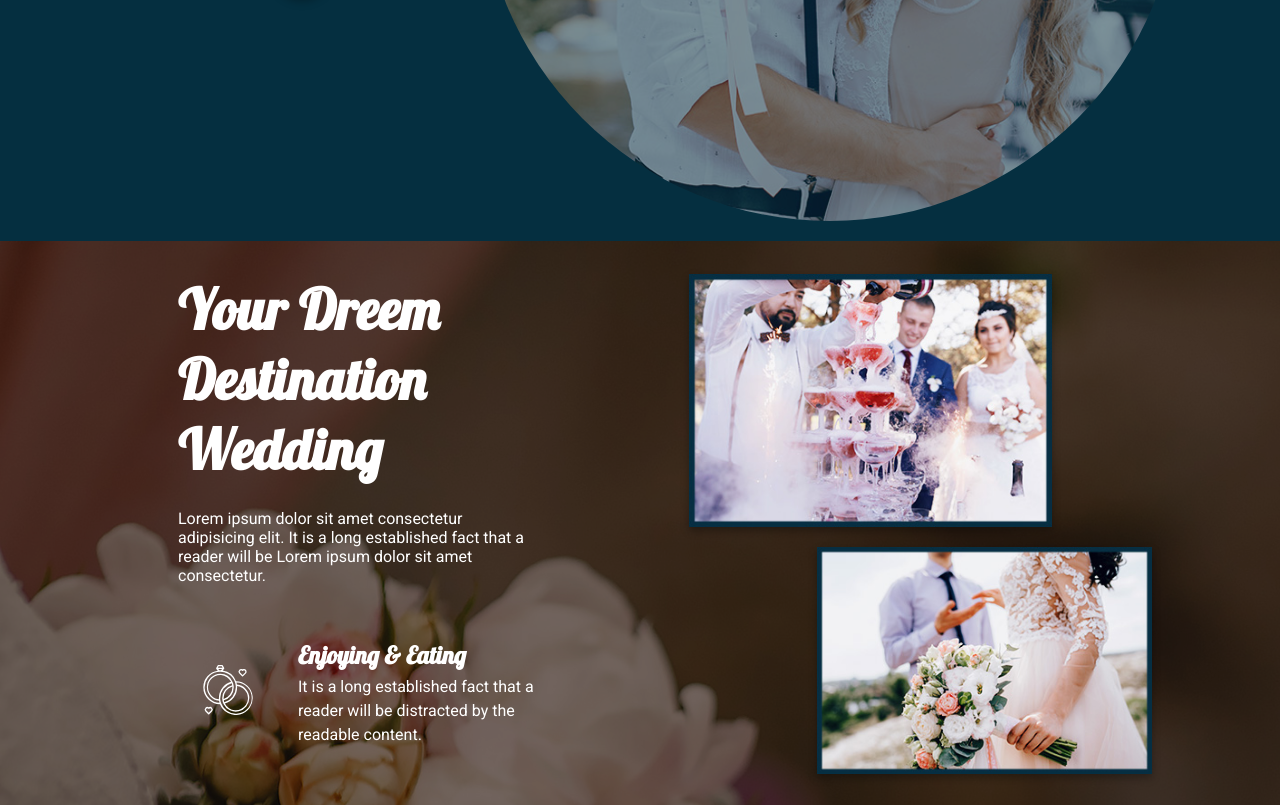
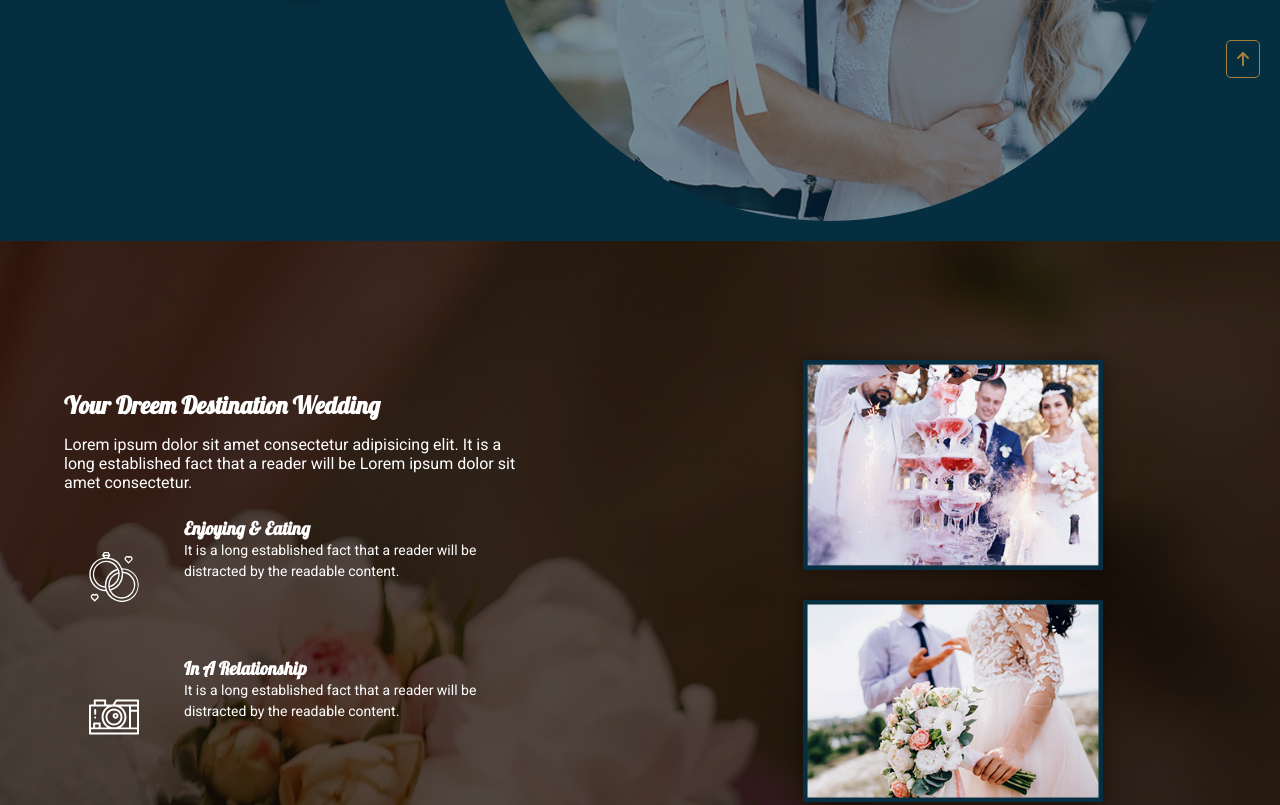
Before and after one commit to Yomyom25/ladingpage-wenddingplanner, a plain HTML site: page index.html in a window 1280 px wide. Shown: the part 702-1507 px from the top of the page. Drawn offline with Linux system fonts and the light colour scheme.

Commit message:
actualizacion

```diff
--- a/css/styles.css
+++ b/css/styles.css
@@ -19,6 +19,7 @@
     box-sizing: border-box;
     margin: 0;
     padding: 0;
+
 }
 
 .ancho {
@@ -60,6 +61,20 @@
 
 .gris {
     color: var(--color-grisOscuro);
+}
+
+.ir-arriba {
+    display: block;
+    padding: 10px;
+    border-radius: 5px;
+    background: #ffffff00;
+    color: var(--color-dorado);
+    border: 1px var(--color-dorado) solid;
+    cursor: pointer;
+    position: fixed;
+    bottom: 20px;
+    right: 20px;
+    z-index: 100;
 }
 
 /* HEADER */
@@ -284,11 +299,12 @@ header {
 
 /* SECCION: PARALLAX */
 .parallax-section {
+    padding: 60px 0;
     background-image: url(../img/fondo_parallax.jpg);
     background-attachment: fixed;
     position: relative;
-    height: 100vh;
-    max-height: 900px;
+    min-height: 80vh;
+    max-height: 1000px;
     display: flex;
     justify-content: center;
     align-items: center;
@@ -301,12 +317,12 @@ header {
     left: 0;
     top: 0;
     z-index: 1;
-    background-color: rgba(17, 8, 2, 0.555);
+    background-color: rgba(17, 8, 2, 0.7);
 }
 
 .text-parallax-container {
-    width: 80%;
-    max-width: 1200px;
+    width: 90%;
+    max-width: 1400px;
     display: flex;
     justify-content: space-between;
     position: relative;
@@ -319,27 +335,25 @@ header {
     flex-direction: column;
     align-items: flex-start;
     justify-content: center;
-    gap: 25px;
+    gap: 15px;
     color: var(--color-blanco);
-    padding: 0 50px;
+    padding: 0 50px 0 0;
 }
 
-.text-parallax .text {
-    font-size: 7vh;
-    max-width: 400px;
-}
 
 .parallax-card {
     display: flex;
-    margin-top: 30px;
+    justify-content: center;
+    margin-top: 10px;
     align-items: flex-start;
     gap: 20px;
 }
 
 .icon-container {
-    width: 60px;
-    height: 60px;
+    width: 40px;
+    height: 40px;
     flex-shrink: 0;
+    margin-top: 10px;
 }
 
 .icon-container img {
@@ -352,12 +366,12 @@ header {
 }
 
 .parallax-card .subtitulo {
-    font-size: 24px;
-    margin-bottom: 5px;
+    font-size: 18px;
+    margin-bottom: 0px;
 }
 
 .parallax-card .texto {
-    font-size: 16px;
+    font-size: 14px;
     line-height: 1.5;
 }
 
@@ -368,24 +382,24 @@ header {
 }
 
 .img-parallax-container {
-    width: 55%;
+    width: 50%;
     display: flex;
     flex-direction: column;
     justify-content: center;
     align-items: center;
     gap: 30px;
-    height: 500px;
+    height: 70vh;
+    max-height: 700px;
     z-index: 2;
+    padding-left: 50px;
 }
 
 .img-boda {
-    overflow: hidden;
-    box-shadow: 0 4px 8px rgba(0, 0, 0, 0.3);
-}
-
-.img-boda:nth-child(2) {
-    margin-top: -10px;
-    align-self: flex-end;
+    width: 300px;
+    height: auto;
+    box-shadow: 0 0 15px rgba(0, 0, 0, 0.4);
+    max-width: 90%;
+    height: auto;
 }
 
 .img-boda img {
@@ -1218,6 +1232,7 @@ header {
 }
 
 .input-style {
+    display: inline-block;
     border: 1px var(--color-dorado) solid;
     background-color: var(--color-grisClaro);
     padding: 20px 10px;
@@ -1235,6 +1250,7 @@ header {
 .linea {
     display: flex;
     justify-content: space-between;
+    gap: 10px;
 }
 
 .envio {
@@ -1342,12 +1358,29 @@ footer .icon-contenedor .circulo:hover {
     margin-bottom: 15px;
 }
 
-.entrada {
+form .entrada {
     display: flex;
+    flex-direction: column;
     width: 700px;
-    align-items: center;
+    align-items: flex-start;
     justify-content: center;
 }
+
+footer .envio {
+    text-align: center;
+    border: none;
+    background: none;
+    padding: 10px 15px;
+    font: inherit;
+    cursor: pointer;
+    color: var(--color-blanco);
+    background-color: var(--color-dorado);
+    font-family: var(--tipografia-texto);
+    font-size: 12px;
+    font-weight: 500;
+    transform: skewX(-10deg);
+}
+
 
 .text-down .input-style {
     border: 1px var(--color-dorado) solid;
@@ -1359,12 +1392,12 @@ footer .icon-contenedor .circulo:hover {
 
 .text-down p {
     color: var(--color-grisClaro);
-    font-size: 1vh;
+    font-size: 2vh;
 }
 
 footer .fechas {
     text-align: center;
     padding: 30px 0;
-    font-size: 1vh;
+    font-size: 2vh;
     color: var(--color-grisClaro);
 }
--- a/index.html
+++ b/index.html
@@ -13,7 +13,7 @@
 </head>
 
 <body>
-    <header>
+    <header id="inicio">
         <div class="icons-header">
             <div class="icon-back">
                 <a href="#">
@@ -978,6 +978,10 @@
 
         <p class="gris texto fechas"> © Lovespring - 2021, Made With Love </p>
     </footer>
+
+    <a href="#inicio">
+        <i class="ir-arriba fa fa-arrow-up fa-1x"></i>
+    </a>
 </body>
 
 </html>
```
